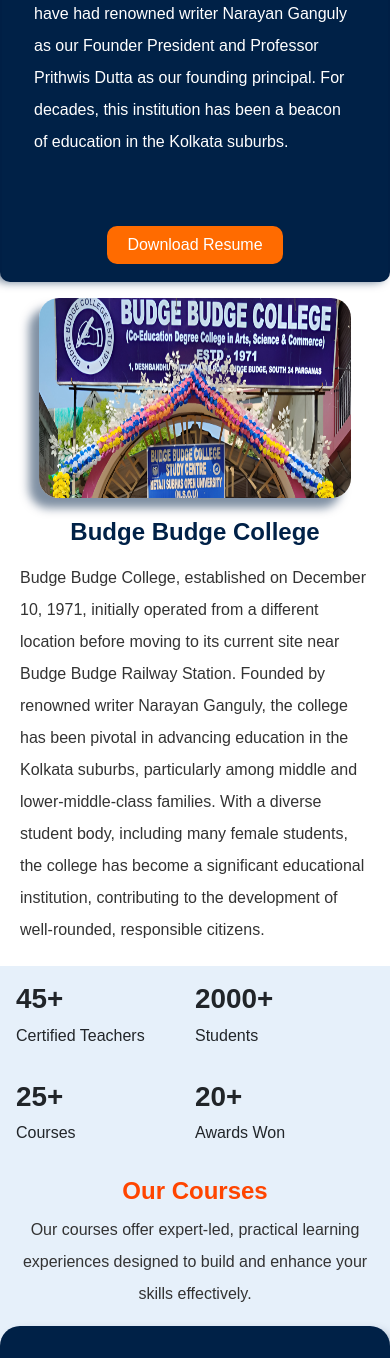
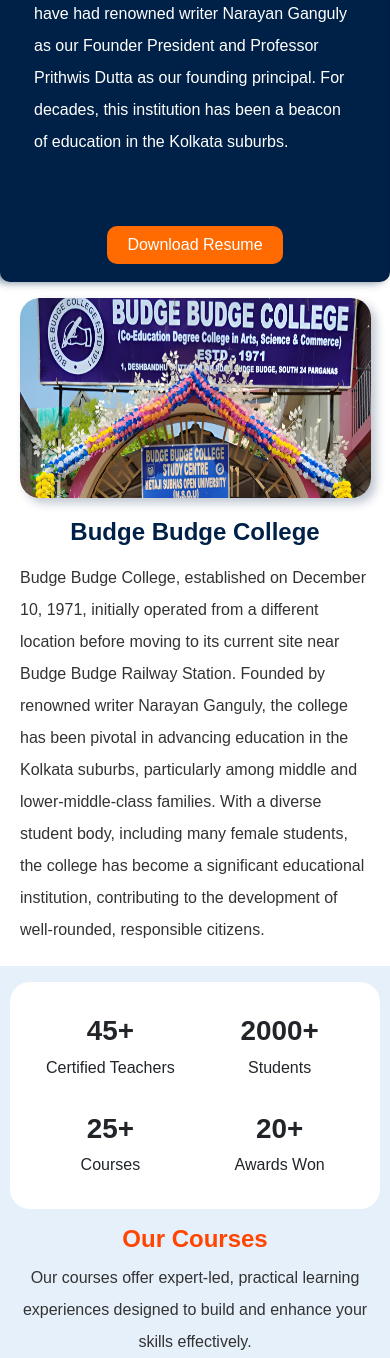
Before and after one commit to SampadMondal-git/Budge-Budge-College-Official, a React (Create React App) app: page / in a window 390 px wide. Shown: the part 3656-5014 px from the top of the page. Built offline with nearby package versions, Linux system fonts and the light colour scheme.

Commit message:
CSS modified

```diff
--- a/src/home page/college.module.css
+++ b/src/home page/college.module.css
@@ -22,7 +22,7 @@
     height: 100%;
     border-radius: 20px;
     margin-bottom: 0;
-    box-shadow: -10px 10px 10px rgba(0, 33, 71, 0.5);
+    box-shadow: 5px 5px 10px rgba(0, 33, 71, 0.25);
 }
 
 .about_college h1 {
@@ -41,16 +41,23 @@
 .courses_container {
     display: flex;
     justify-content: space-between;
-    margin: 3rem 10rem;
+    margin: 3rem 2rem;
+    background-color: var(--color-2);
+    padding: 2rem;
+    border-radius: 20px;
+    width: 95%;
   }
 
-@media (max-width: 768px) {
+  @media (min-width: 768px) and (max-width: 1200px) {
     .courses_container {
         display: grid;
         justify-content: center;
+        align-items: center;
+        text-align: center;
         grid-template-columns: repeat(2, 1fr);
-        margin: 1rem 1rem 2rem 1rem;
-        gap: 2rem 0;
+        margin: 1rem auto;
+        padding: 2rem;
+        gap: 2rem;
       }
 
     .college_container {
@@ -68,6 +75,49 @@
         padding: 0;
     }
 
+    .college_image img {
+        max-width: 95%;
+        width: 100%;
+        height: 16rem;
+    }
+
+    .about_college h1 {
+        font-size: 24px;
+        margin-top: 2rem;
+    }
+  }
+
+@media (max-width: 767px) {
+    .courses_container {
+        display: grid;
+        justify-content: center;
+        align-items: center;
+        text-align: center;
+        grid-template-columns: repeat(2, 1fr);
+        margin: 1rem auto;
+        padding: 2rem;
+        gap: 2rem;
+      }
+
+    .college_container {
+        flex-direction: column;
+    }
+
+    .college_container, .about_college, .college_image {
+        width: 100%;
+        align-items: center;
+    }
+
+    .college_image {
+        height: 200px;
+        margin-top: 1rem;
+        padding: 0;
+    }
+
+    .college_image img {
+        max-width: 90%;
+    }
+
     .about_college h1 {
         font-size: 24px;
     }
```
